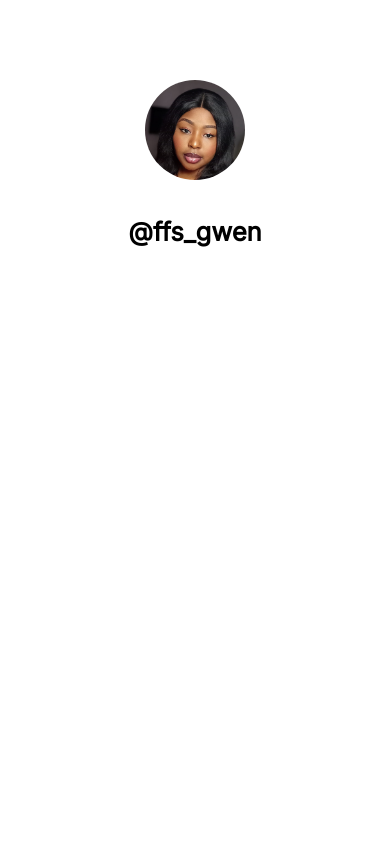
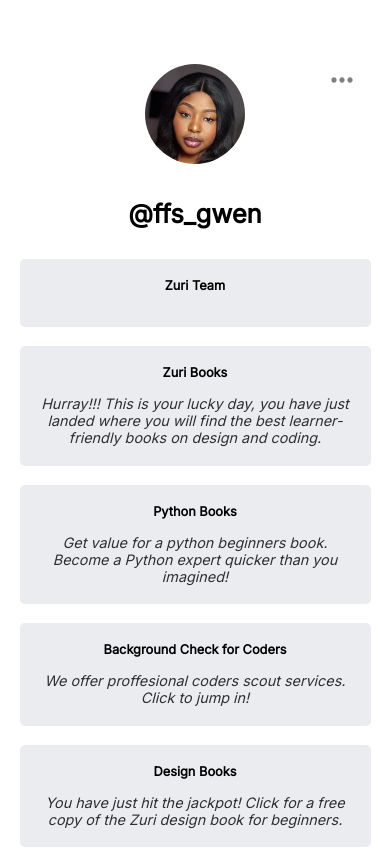
Before and after one commit to WeeNeeBee/HNGi9-task1, a React (Create React App) app: page / in a window 390 px wide. Built offline with nearby package versions, Linux system fonts and the light colour scheme.

Commit message:
Links(buttons) component initial commit

```diff
--- a/package.json
+++ b/package.json
@@ -8,6 +8,7 @@
     "@testing-library/user-event": "^13.5.0",
     "react": "^18.2.0",
     "react-dom": "^18.2.0",
+    "react-icons": "^4.6.0",
     "react-scripts": "5.0.1",
     "web-vitals": "^2.1.4"
   },
--- a/src/App.css
+++ b/src/App.css
@@ -2,21 +2,45 @@
 
 *{
   box-sizing: border-box;
+  padding: 0;
+  margin: 0;
 }
 
 
 body{
-  font-family: 'Roboto', sans-serif;
+  font-family: 'Inter', sans-serif;
   display: flex;
   align-items: center;
   justify-content: center;
   margin: 0;
 }
 
+.share-icon{
+  position: absolute;
+  right: 200px;
+  top: 4rem;
+  color: grey;
+  font-size: 2rem;
+  cursor: pointer;
+  transition: 0.3s ease;
+}
+
+.mobile-menu{
+  visibility: hidden;
+}
+
+.share-icon:hover{
+  border: 2px dashed #EAECF0;
+  border-radius: 50%;
+  width: 3rem;
+  height: 3rem;
+}
+
+
 /* Profile Section */
 
 .profile-section{
-  margin-top: 5rem;
+  margin-top: 4rem;
   display: flex;
   flex-direction: column;
   gap: 10px;
@@ -29,6 +53,7 @@ body{
     border-radius: 100%;
     height: 100px;
     width: 100px;
+    margin-bottom: 1.5rem;
 }
 
 .usernames :nth-child(1){
@@ -41,3 +66,86 @@ body{
 .usernames :nth-child(2){
   visibility: hidden;
 }
+
+/* Links Section */
+
+.links-section{
+  display: flex;
+  flex-direction: column;
+  justify-content: center;
+  position: relative;
+}
+
+.link-item {
+    color:#000;
+    background-color:#EAECF0;
+    cursor:pointer;
+    width: 80vw;
+    padding: 1.2rem;
+    margin: 0.6rem;
+    text-align: center;
+    border-radius: 5px;
+    text-decoration: none;
+    font-weight: 500;
+    font-size: 0.9rem;
+    transition: 0.3s ease;
+
+}
+
+.link-item:hover{
+  scale: calc(1.01);
+}
+
+.share-link{
+    position: absolute;
+    right: 2rem;
+    color: grey;
+    font-size: 1.2rem;
+    cursor: pointer;
+    transition: 0.3s ease;
+    opacity: 0;
+}
+
+.link-item:hover :nth-child(1){
+  opacity: 1;
+}
+
+.sub-text{
+  font-style: italic;
+  font-size: 0.9rem;
+  opacity: 0.8;
+}
+
+@media (max-width:480px) {
+      .link-item{
+        font-size: 0.8rem;
+        width: 90vw;
+      }
+      .share-icon{
+        visibility: hidden;
+      }
+      .mobile-menu{
+        visibility: visible;
+        position: absolute;
+        right: 2rem;
+        top: 4rem;
+        color: grey;
+        font-size: 2rem;
+        cursor: pointer;
+        transition: 0.3s ease;
+        text-align: center;
+      }
+      .mobile-menu:hover{
+        border: 2px dashed #EAECF0;
+        border-radius: 50%;
+        width: 3rem;
+        height: 3rem;
+      }
+
+}
+
+@media (max-width:800px) {
+    .share-icon{
+      right: 2rem;
+    }
+}
--- a/src/App.js
+++ b/src/App.js
@@ -1,13 +1,26 @@
 import Profile from "./components/Profile";
+import Links from "./components/Links";
 import './App.css'
+import { RiShareForwardLine } from 'react-icons/ri'
+import { BiDotsHorizontalRounded } from 'react-icons/bi'
 
 
 
 
 const App = () => {
+  const buttons = [
+    {id: 'btn-zuri', text: 'Zuri Team', link:'https://training.zuri.team'},
+    {id: 'books', text: 'Zuri Books', link:'http://books.zuri.team/', subText:'Hurray!!! This is your lucky day, you have just landed where you will find the best learner-friendly books on design and coding.'},
+    {id: 'book_python', text: 'Python Books', link:'https://books.zuri.team/python-for-beginners?ref_id=<WeeNeeBee>', subText:'Get value for a python beginners book. Become a Python expert quicker than you imagined!'},
+    {id: 'pitch', text: 'Background Check for Coders', link:'https://background.zuri.team/', subText:'We offer proffesional coders scout services. Click to jump in!'},
+    {id: 'book_design', text: 'Design Books', link:'https://books.zuri.team/design-rules', subText:'You have just hit the jackpot! Click for a free copy of the Zuri design book for beginners.'}
+]
   return (
     <div className="App">
       <Profile />
+      <RiShareForwardLine className="share-icon" title="share"/>
+      <BiDotsHorizontalRounded className="mobile-menu" />
+      <Links buttons = {buttons}/>
     </div>
   );
 }
--- /dev/null
+++ b/src/components/Links.jsx
@@ -0,0 +1,39 @@
+import React from "react";
+import { MdOutlineIosShare } from 'react-icons/md'
+
+
+
+const Links = ({ buttons }) => {
+
+    const linkItems = buttons.map((button) => (
+            <a
+                href={button.link}
+                id={button.id}
+                className = 'link-item'
+                key={button.id}
+            >
+                <MdOutlineIosShare className="share-link" title="share"/>
+                <h4>
+                    {button.text}
+                </h4>
+
+                <br />
+                <small className="sub-text">
+                    {button.subText}
+                </small>
+            </a>
+    ))
+
+    return (
+        <div className="links-section">
+                {linkItems}
+        </div>
+    )
+}
+
+
+
+
+
+
+export default Links;
```
Also changed, not shown: 1 other file (tests, documents, lock files or other folders).
